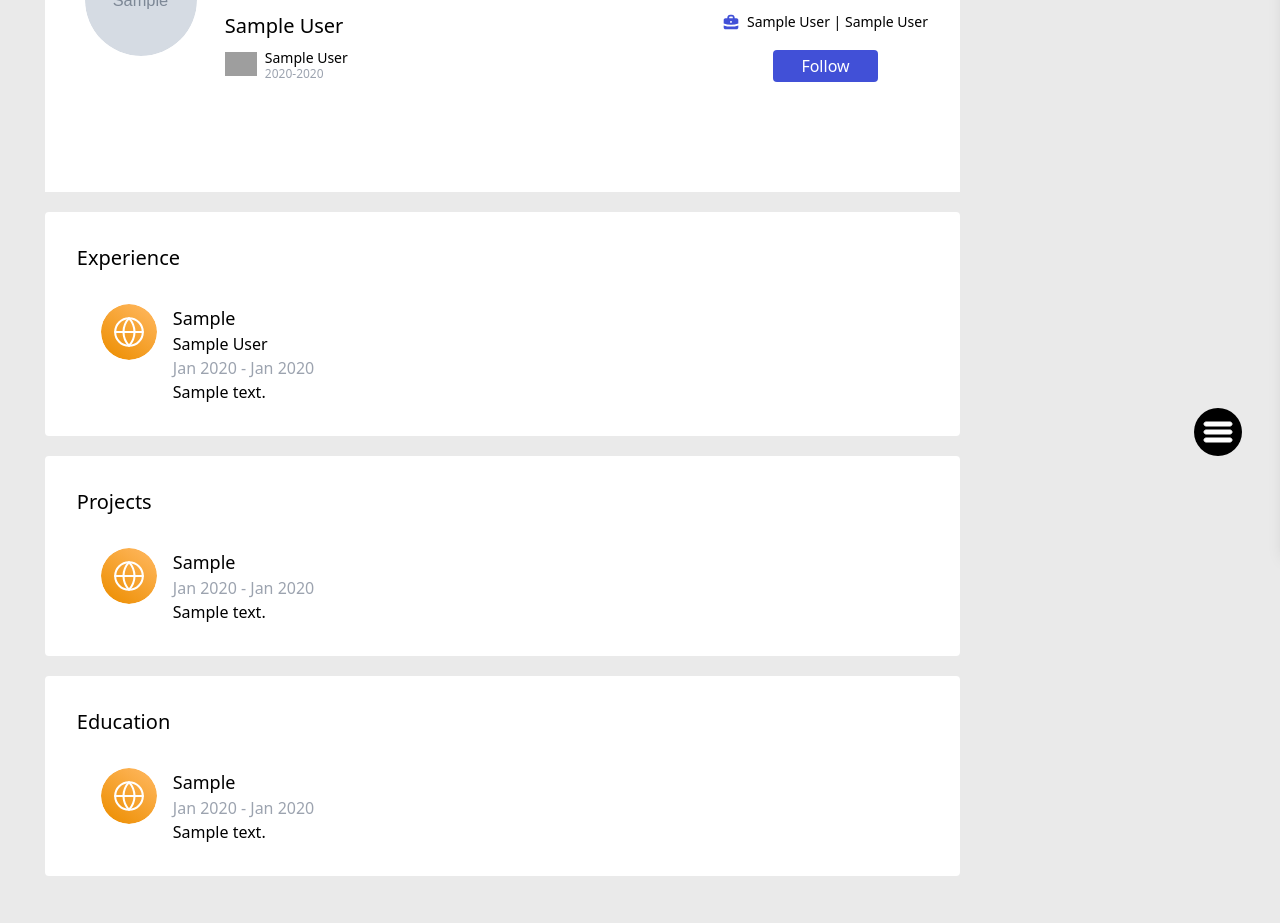
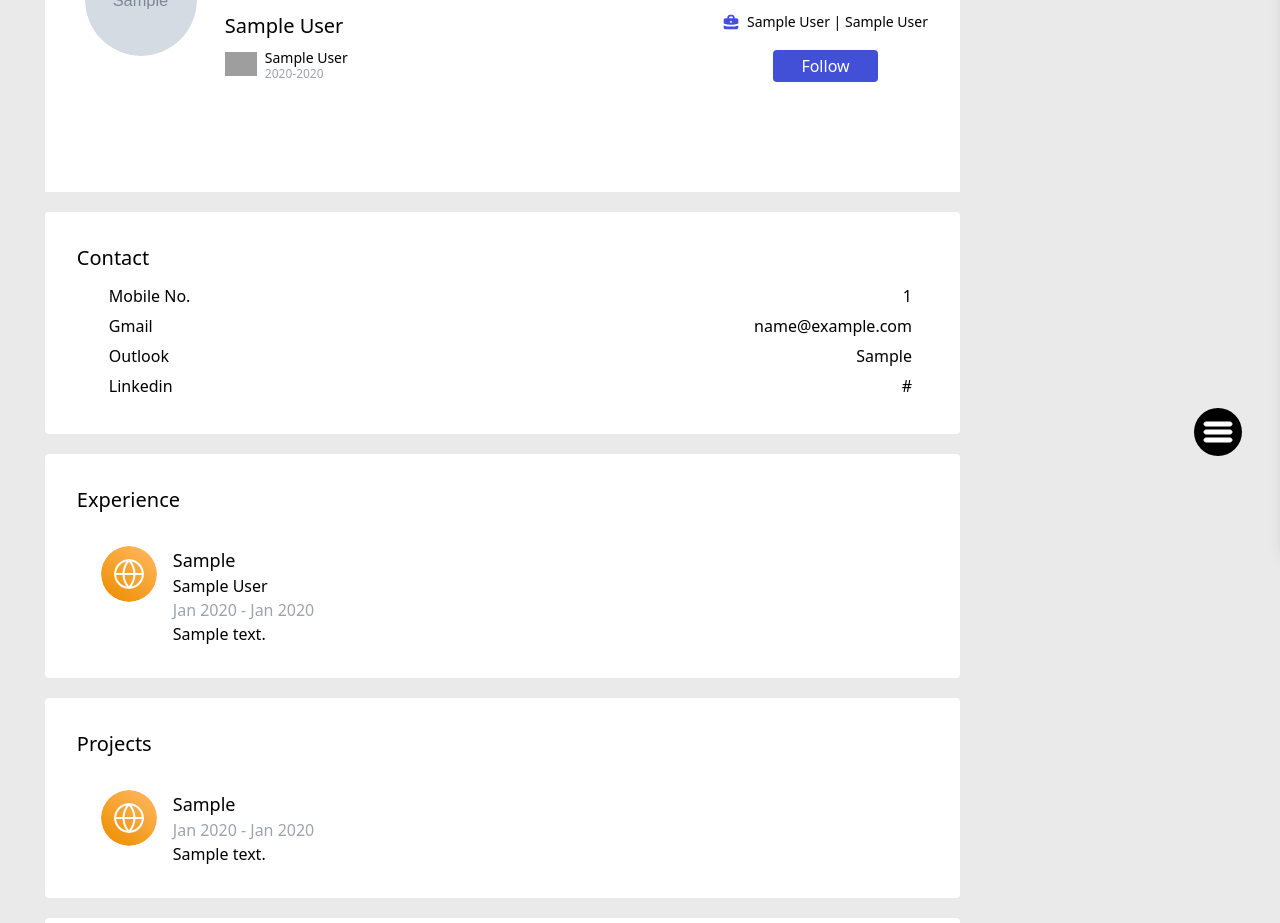
Before and after one commit to arjundey01/AlumniPortal, a Django app: a page that uses users/templates/profile.html in a window 1280 px wide. Shown: the part 320-1243 px from the top of the page. Run offline with Django 3.2, Linux system fonts and the light colour scheme; tables that the repository leaves empty hold one stand-in row (values such as "Sample post"); grey boxes marked "Sample" are stand-in pictures; some libraries are stand-ins or nearby versions; grey boxes are pictures that could not be loaded.

Commit message:
fixed error of linkedin username was not defined when new profile was created

```diff
--- a/users/templates/profile.html
+++ b/users/templates/profile.html
@@ -97,7 +97,6 @@
 </div>
 <div  class="container">
 
-  {% if curr_user.user == user %}
   <div class="w-full rounded bg-white  my-5 py-8 px-4">
     <div class="flex items-center mb-3">
       <h2 class="text-xl mx-4 font-medium">Contact</h2>
@@ -107,29 +106,28 @@
         </button>
       {% endif %}
     </div>
-    <div class="text-lg ">
+    <div>
         <ul>
           <li class="user-jobs flex flex-row justify-between mr-8 ml-12 mb-1.5">
-            <div class="text-sm font-medium">Mobile No.</div>
-            <div id="contact-{{contact.id}}-mobile" class="text-sm">{{contact.mobile}}</div>
+            <div class="text- font-medium">Mobile No.</div>
+            <div id="contact-{{contact.id}}-mobile" class="text-">{{contact.mobile}}</div>
           </li>
           <li class="user-jobs flex flex-row justify-between mr-8 ml-12 mb-1.5">
-            <div class="text-sm font-medium">Gmail</div>
-            <div id="contact-{{contact.id}}-gmail" class="text-sm">{{contact.gmail}}</div>
+            <div class="text- font-medium">Gmail</div>
+            <div id="contact-{{contact.id}}-gmail" class="text-">{{contact.gmail}}</div>
           </li>
           <li class="user-jobs flex flex-row justify-between mr-8 ml-12 mb-1.5">
-            <div class="text-sm font-medium">Outlook</div>
-            <div id="contact-{{contact.id}}-outlook" class="text-sm">{{contact.outlook}}</div>
+            <div class="text- font-medium">Outlook</div>
+            <div id="contact-{{contact.id}}-outlook" class="text-">{{contact.outlook}}</div>
           </li>
           <li class="user-jobs flex flex-row justify-between mr-8 ml-12 mb-1">
-            <div class="text-sm font-medium">Linkedin</div>
+            <div class="text- font-medium">Linkedin</div>
             <p id="contact-{{contact.id}}-linkedin" class="hidden">{{contact.linkedin}}</p>
-            <a target="_blank" href="{{contact.linkedin}}"><div class="text-sm">{{username}}</div></a>
+            <a target="_blank" href="{{contact.linkedin}}"><div class="text-">{{username}}</div></a>
           </li>
         </ul>
     </div>
   </div>
-  {% endif %}
 
 
   {% if curr_user.user == user or experiences|length %}
--- a/users/views.py
+++ b/users/views.py
@@ -206,8 +206,11 @@ def profile(request, username):
     educations=Education.objects.all().filter(user=user)
     jobs=PastJobs.objects.all().filter(user=user)
     contact=Contact.objects.all().filter(user=user).first()
-    linkedin_username = contact.linkedin
-    username = linkedin_username.split("/")[-1]
+    try:
+        linkedin_username = contact.linkedin
+        uname = linkedin_username.split("/")[-1]
+    except:
+        uname = ''
     context ={
             'curr_user': user,
             'experiences':experiences,
@@ -217,7 +220,7 @@ def profile(request, username):
             'designations': [dsg.title for dsg in Designation.objects.all()],
             'institutes': [ins.name for ins in Institute.objects.all()],
             'contact': contact,
-            'username': username,
+            'username': uname,
             'jobs':jobs
         }
     if(request.user == user.user):
```
